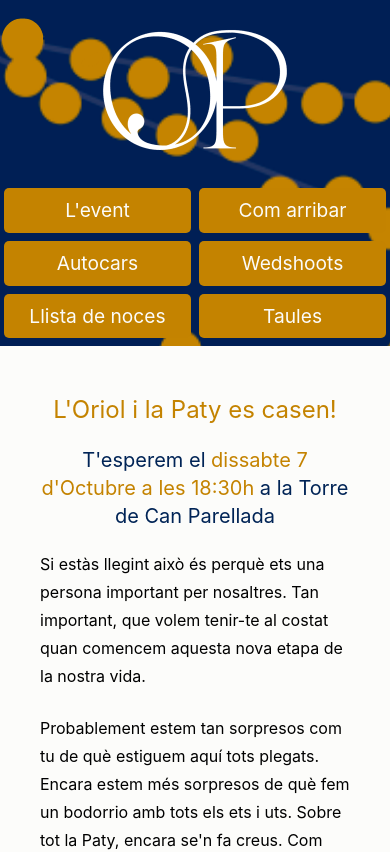
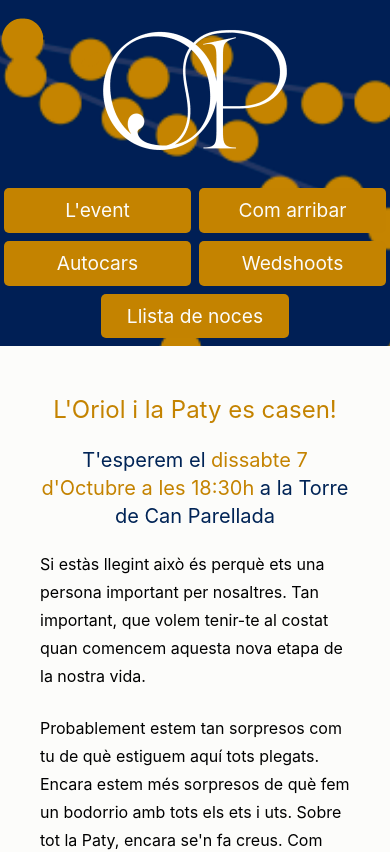
Before and after one commit to PatyCu/wedding, a React (Vite) app: page / in a window 390 px wide. Shown: the top 852 px of the page. Built offline with nearby package versions, Linux system fonts and the light colour scheme.

Commit message:
feat: add table guests

```diff
--- a/src/App.jsx
+++ b/src/App.jsx
@@ -11,9 +11,20 @@ import Wedshoots from "./HomePage/Wedshoots";
 //import Assistencia from "./HomePage/Assistencia";
 import Gift from "./wedding-registry/Gift";
 import Taules from "./HomePage/Taules";
+import { useEffect, useState } from "react";
 //import Galeria from "./HomePage/Galeria";
 
 const App = () => {
+  const [showTaulesLink, setShowTaulesLink] = useState(false);
+
+  useEffect(() => {
+    const now = new Date();
+    const targetDate = new Date("2023-10-07T13:22:00"); // Change this to the date and time you want the link to be visible
+    if (now >= targetDate) {
+      setShowTaulesLink(true);
+    }
+  }, []);
+
   return (
     <BrowserRouter>
       <div className="bg-cobalt bg-party-lights-background">
@@ -40,9 +51,11 @@ const App = () => {
               <li>
                 <Link to="/registry-list">Llista de noces</Link>
               </li>
-              <li>
-                <Link to="/taules">Taules</Link>
-              </li>
+              {showTaulesLink && (
+                <li>
+                  <Link to="/taules">Taules</Link>
+                </li>
+              )}
               {/*
               <li>
                 <Link to="/historia">Història</Link>
@@ -65,7 +78,7 @@ const App = () => {
         <Route path="/wedshoots" element={<Wedshoots />} />
         <Route path="/registry-list" element={<RegistryList />} />
         <Route path="/gift/:id" element={<Gift />} />
-        <Route path="/taules" element={<Taules />} />
+        {showTaulesLink && <Route path="/taules" element={<Taules />} />}
         {/*
         <Route path="/historia" element={<Historia />} />
         <Route path="/assistencia" element={<Assistencia />} />
--- a/src/HomePage/Taules.jsx
+++ b/src/HomePage/Taules.jsx
@@ -13,12 +13,23 @@ const Taules = () => {
     try {
       const guestsData = await guestsService.getGuests();
       const groupedGuests = guestsData.reduce((acc, guest) => {
+        if (!guest.table) {
+          return acc;
+        }
+
         if (!acc[guest.table]) {
           acc[guest.table] = [];
         }
+
         acc[guest.table].push(guest);
         return acc;
       }, {});
+
+
+      Object.keys(groupedGuests).forEach((table) => {
+        groupedGuests[table].sort((a, b) => a.tableposition - b.tableposition);
+      });
+
       setGuests(groupedGuests);
     } catch (error) {
       console.error("Error fetching data:", error);
@@ -35,7 +46,7 @@ const Taules = () => {
         Si no trobeu el vostre nom o el dels vostres acompanyants,
         poseu-vos en contacte amb nosaltres.
       </p>
-      <div className="flex bg-slate-400 md:flex-row flex-col flex-wrap">
+      <div className="flex md:flex-row flex-wrap justify-center">
       {
         Object.entries(guests).map(([tableName, people]) => (
           <TableGuests key={tableName} people={people} tableName={tableName} />
--- a/src/components/TableGuests.jsx
+++ b/src/components/TableGuests.jsx
@@ -24,24 +24,25 @@ const TableGuests = ({ people, tableName }) => {
   };
 
   return (
-    <div className="relative w-80 h-80 bg-red-300">
+    <div className="relative w-80 h-80 flex items-center">
       <div
-        className="bg-yellow-100 w-64 h-64 rounded-full absolute top-1/2 left-1/2 transform -translate-x-1/2 -translate-y-1/2"
+        className="bg-slate-300 w-64 h-64 rounded-full absolute top-1/2 left-1/2 transform -translate-x-1/2 -translate-y-1/2"
       >
         <div
-          className="absolute top-1/2 left-1/2 transform -translate-x-1/2 -translate-y-1/2"
+          className="absolute top-1/2 left-1/2 transform -translate-x-1/2 -translate-y-1/2 text-center"
           style={{ fontSize: '1.5rem', fontWeight: 'bold' }}
         >
           {tableName}
         </div>
       </div>
       {people.map((persona, index) => {
-        {/* console.log(2, persona, index); */}
         return (
         <button
           key={index}
-          className={`absolute w-12 h-12 border-2 border-white rounded-full flex items-center justify-center ${
-            showFullName === persona.name ? 'bg-blue-400' : 'bg-yellow-300'
+          className={`absolute border-2 border-white ${
+            showFullName === persona.name
+              ? 'bg-blue-300 px-2 z-50'
+              : 'bg-yellow-300 rounded-full w-12 h-12'
           }`}
           style={{
             top: '50%',
--- a/src/services/guests.js
+++ b/src/services/guests.js
@@ -1,6 +1,7 @@
 import axios from 'axios';
 
-const API_URL = 'http://localhost:3000'; // Replace with your backend API URL
+// const API_URL = 'http://localhost:3000'; // Replace with your backend API URL
+const API_URL = 'https://wedding-backend-29pn.onrender.com';
 
 const guestsService = {
   getGuests: async () => {
```
Also changed, not shown: 1 other file (tests, documents, lock files or other folders).
